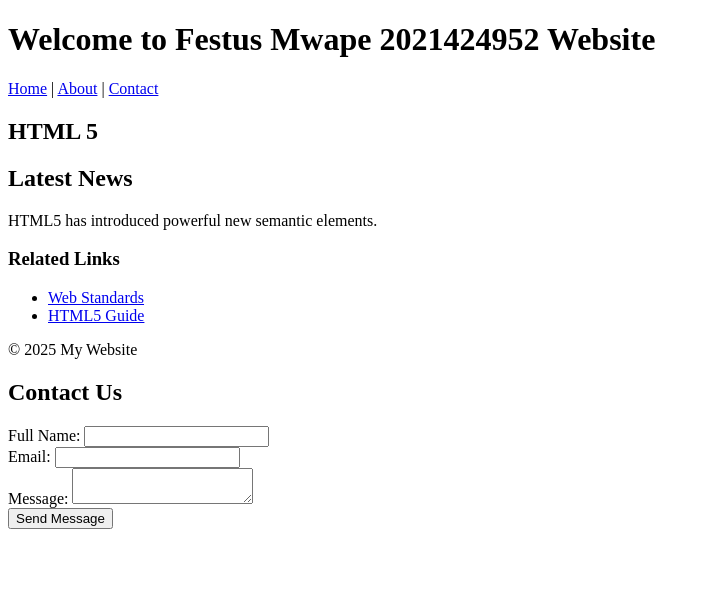
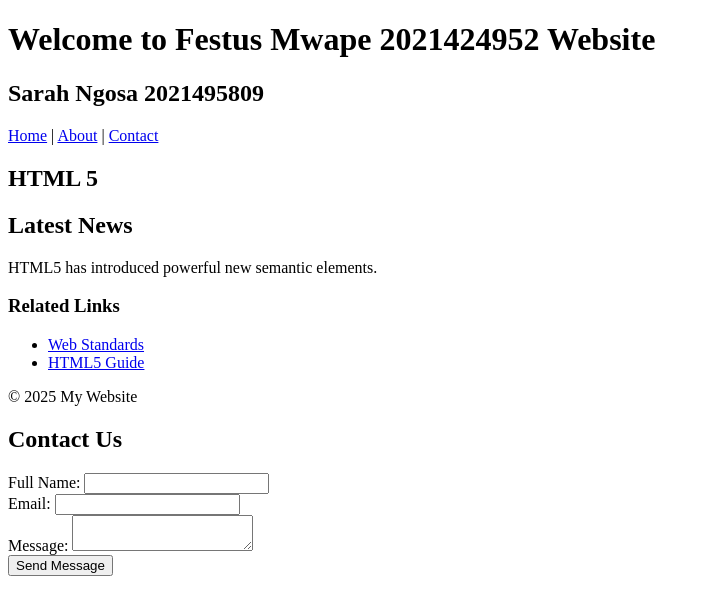
Before and after one commit to FestuMiles/lab2-html, a plain HTML site: page index.html in a window 1280 px wide. Shown: the whole page, without its empty margins (0-710 px from the left). Drawn offline with Linux system fonts and the light colour scheme.

Commit message:
added my name and computer number

```diff
--- a/index.html
+++ b/index.html
@@ -10,6 +10,7 @@
 <body>
     <header>
         <h1>Welcome to Festus Mwape 2021424952 Website</h1>
+        <h2>Sarah Ngosa 2021495809</h2>
         <nav>
             <a href="#">Home</a> | <a href="#">About</a> |
             <a href="#">Contact</a>
```
